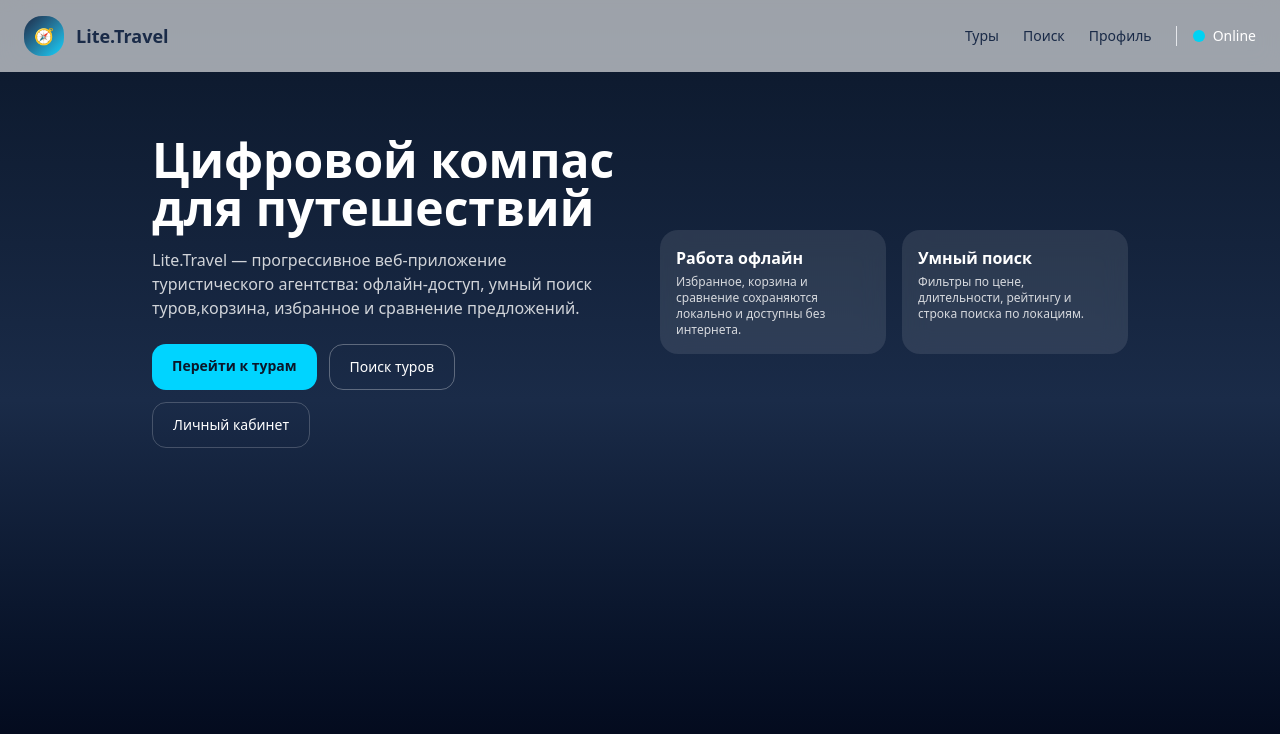
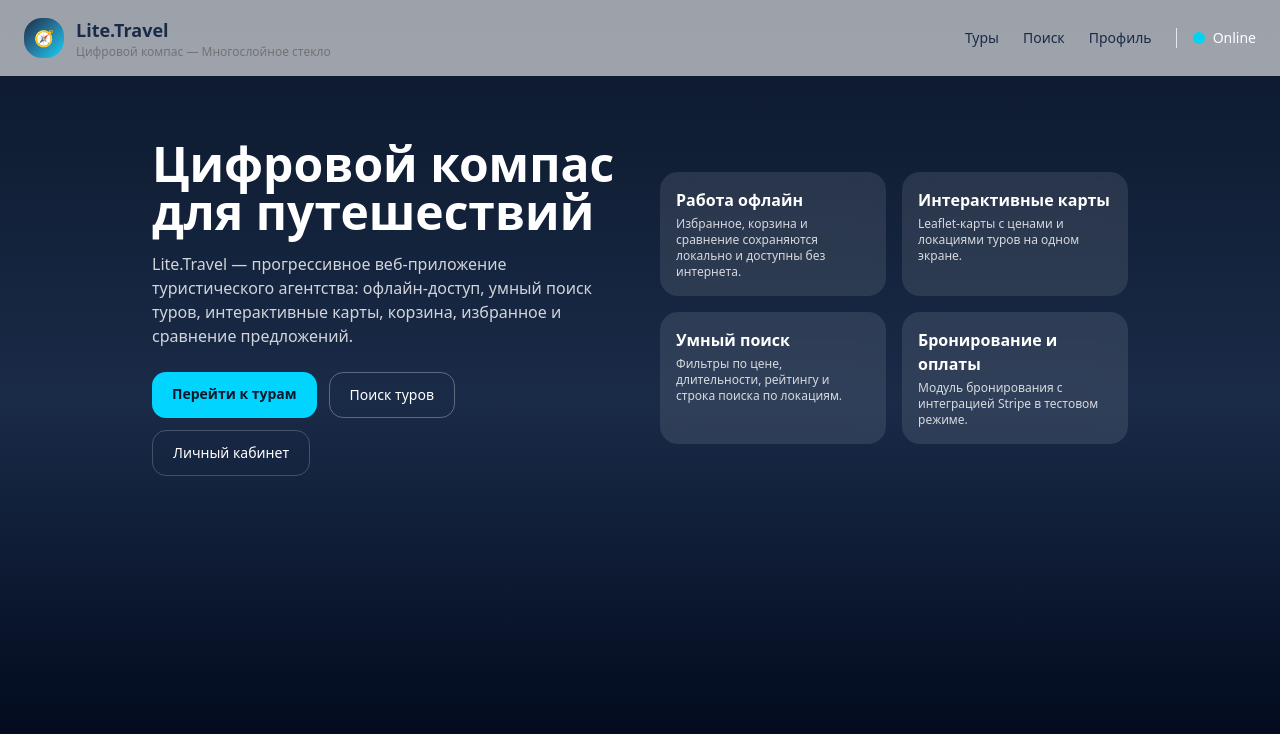
Before and after one commit to geraltAtc/VKR-project, a Next.js app: page / in a window 1280 px wide. Shown: the top 734 px of the page. Built offline with nearby package versions, Linux system fonts and the light colour scheme.

Commit message:
After first protection

```diff
--- a/src/app/page.tsx
+++ b/src/app/page.tsx
@@ -12,9 +12,7 @@ export default function Home() {
           </h1>
           <p className="text-sm md:text-base text-white/80 mb-6">
             Lite.Travel — прогрессивное веб‑приложение туристического агентства:
-            офлайн‑доступ, умный поиск туров,
-						{/* интерактивные карты,  */}
-						корзина,
+            офлайн‑доступ, умный поиск туров, интерактивные карты, корзина,
             избранное и сравнение предложений.
           </p>
           <div className="flex flex-wrap gap-3">
@@ -47,12 +45,12 @@ export default function Home() {
               без интернета.
             </p>
           </div>
-          {/* <div className="rounded-2xl bg-white/10 backdrop-blur-md p-4">
+          <div className="rounded-2xl bg-white/10 backdrop-blur-md p-4">
             <h3 className="font-semibold mb-1">Интерактивные карты</h3>
             <p className="text-xs text-white/80">
               Leaflet‑карты с ценами и локациями туров на одном экране.
             </p>
-          </div> */}
+          </div>
           <div className="rounded-2xl bg-white/10 backdrop-blur-md p-4">
             <h3 className="font-semibold mb-1">Умный поиск</h3>
             <p className="text-xs text-white/80">
@@ -60,12 +58,12 @@ export default function Home() {
               локациям.
             </p>
           </div>
-          {/* <div className="rounded-2xl bg-white/10 backdrop-blur-md p-4">
+          <div className="rounded-2xl bg-white/10 backdrop-blur-md p-4">
             <h3 className="font-semibold mb-1">Бронирование и оплаты</h3>
             <p className="text-xs text-white/80">
               Модуль бронирования с интеграцией Stripe в тестовом режиме.
             </p>
-          </div> */}
+          </div>
         </section>
       </main>
     </div>
--- a/src/app/profile/page.tsx
+++ b/src/app/profile/page.tsx
@@ -37,9 +37,9 @@ export default function ProfilePage() {
             </p>
           ) : (
             <p className="text-sm text-muted-foreground">
-              {/* Supabase ещё не сконфигурирован. Задайте
+              Supabase ещё не сконфигурирован. Задайте
               NEXT_PUBLIC_SUPABASE_URL и NEXT_PUBLIC_SUPABASE_ANON_KEY, чтобы
-              включить авторизацию и хранение данных в PostgreSQL. */}
+              включить авторизацию и хранение данных в PostgreSQL.
             </p>
           )}
         </section>
--- a/src/app/tours/page.tsx
+++ b/src/app/tours/page.tsx
@@ -8,8 +8,8 @@ import {
   ComparisonModal,
   BookingForm,
   TourCard,
-  // TourMap,
-  // PwaBenefits,
+  TourMap,
+  PwaBenefits,
 } from "@/components";
 import { tourService } from "@/services";
 import type { Tour } from "@/store/favoriteStore";
@@ -92,7 +92,7 @@ export default function ToursPage() {
         tours={tours}
         onSearchChange={(value) => setSearchQuery(value)}
       />
-      {/* <PwaBenefits /> */}
+      <PwaBenefits />
 
       <main className="max-w-7xl mx-auto px-4 py-8 grid grid-cols-1 lg:grid-cols-4 gap-6">
         <div className="col-span-1">
@@ -120,7 +120,7 @@ export default function ToursPage() {
         </div>
 
         <aside className="col-span-1">
-          {/* <div className="mb-4">
+          <div className="mb-4">
             <h4 className="font-semibold">Карта</h4>
           </div>
           <div className="h-96">
@@ -130,7 +130,7 @@ export default function ToursPage() {
                 markers[0] ? [markers[0].lat, markers[0].lng] : [51.505, -0.09]
               }
             />
-          </div> */}
+          </div>
 
           <div className="mt-4">
             <BookingForm />
--- a/src/components/Filters.tsx
+++ b/src/components/Filters.tsx
@@ -58,7 +58,7 @@ export const Filters: React.FC<FiltersProps> = ({ onChange }) => {
         </select>
       </div>
 
-      {/* <div className="mb-3">
+      <div className="mb-3">
         <label htmlFor="rating" className="text-sm">
           Рейтинг
         </label>
@@ -74,7 +74,7 @@ export const Filters: React.FC<FiltersProps> = ({ onChange }) => {
             </button>
           ))}
         </div>
-      </div> */}
+      </div>
 
       <div className="flex gap-2">
         <button
--- a/src/components/Header.tsx
+++ b/src/components/Header.tsx
@@ -54,9 +54,9 @@ export const Header: React.FC = () => {
           </div>
           <div>
             <h1 className="text-lg font-semibold text-[#1A2B48]">Lite.Travel</h1>
-            {/* <p className="text-xs text-muted-foreground">
+            <p className="text-xs text-muted-foreground">
               Цифровой компас — Многослойное стекло
-            </p> */}
+            </p>
           </div>
         </Link>
       </div>
--- a/src/components/index.ts
+++ b/src/components/index.ts
@@ -1,8 +1,8 @@
 export { TourCard } from "./TourCard";
-// export { TourMap } from "./TourMap";
+export { TourMap } from "./TourMap";
 export { Header } from "./Header";
 export { HeroSearch } from "./HeroSearch";
 export { Filters } from "./Filters";
 export { ComparisonModal } from "./ComparisonModal";
 export { BookingForm } from "./BookingForm";
-// export { PwaBenefits } from "./PwaBenefits";
+export { PwaBenefits } from "./PwaBenefits";
```
